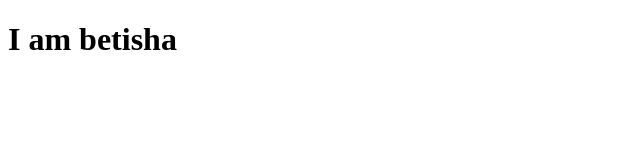
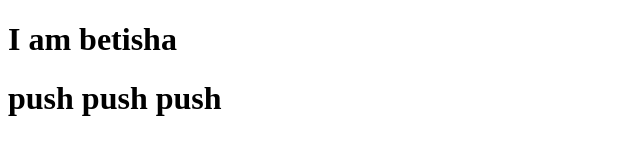
Before and after one commit to Belay23-Devs/Group9, a plain HTML site: page BETI.html in a window 1280 px wide. Shown: the whole page, without its empty margins (0-640 px from the left). Drawn offline with Linux system fonts and the light colour scheme.

Commit message:
beti's push

```diff
--- a/BETI.html
+++ b/BETI.html
@@ -7,5 +7,6 @@
 </head>
 <body>
   <h1>I am betisha</h1>
+  <h1>push push push</h1>
 </body>
 </html>
```
